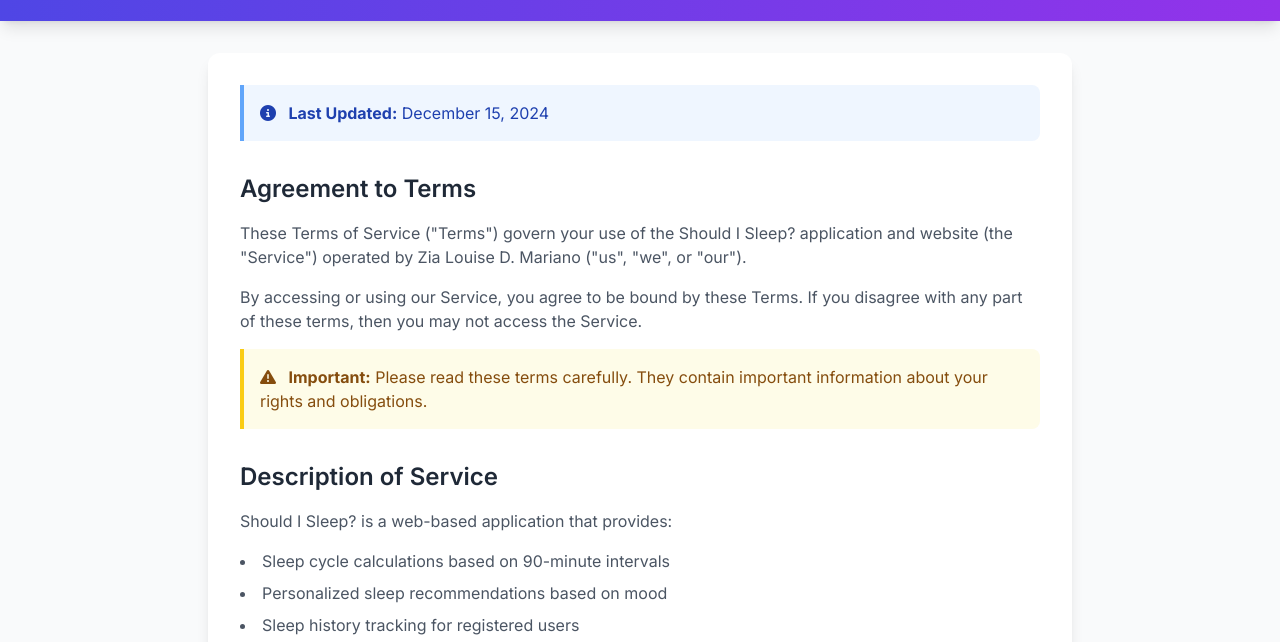
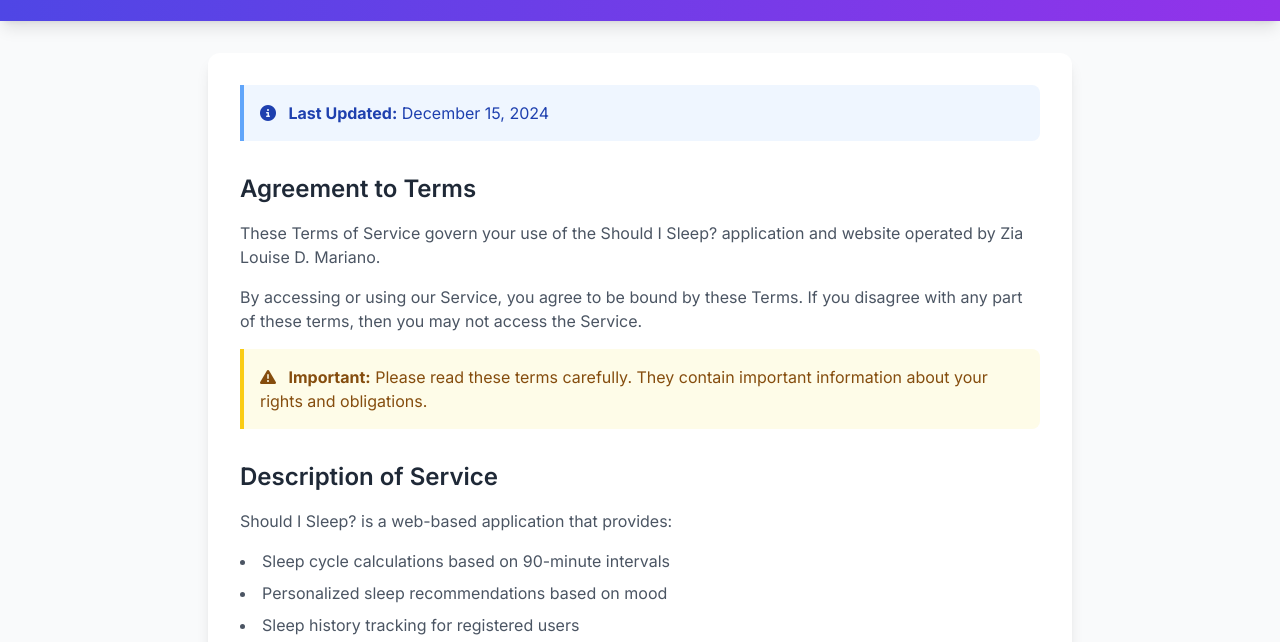
Before and after one commit to luwiyey/should-i-sleep-app, a website: page sleep-app/terms.html in a window 1280 px wide. Shown: the part 143-785 px from the top of the page. Drawn offline with nearby package versions, Linux system fonts and the light colour scheme.

Commit message:
Update terms.html

```diff
--- a/sleep-app/terms.html
+++ b/sleep-app/terms.html
@@ -63,7 +63,7 @@
       <section class="mb-8">
         <h2 class="text-2xl font-semibold text-gray-800 mb-4">Agreement to Terms</h2>
         <p class="text-gray-600 mb-4">
-          These Terms of Service ("Terms") govern your use of the Should I Sleep? application and website (the "Service") operated by Zia Louise D. Mariano ("us", "we", or "our").
+          These Terms of Service govern your use of the Should I Sleep? application and website  operated by Zia Louise D. Mariano.
         </p>
         <p class="text-gray-600 mb-4">
           By accessing or using our Service, you agree to be bound by these Terms. If you disagree with any part of these terms, then you may not access the Service.
```
